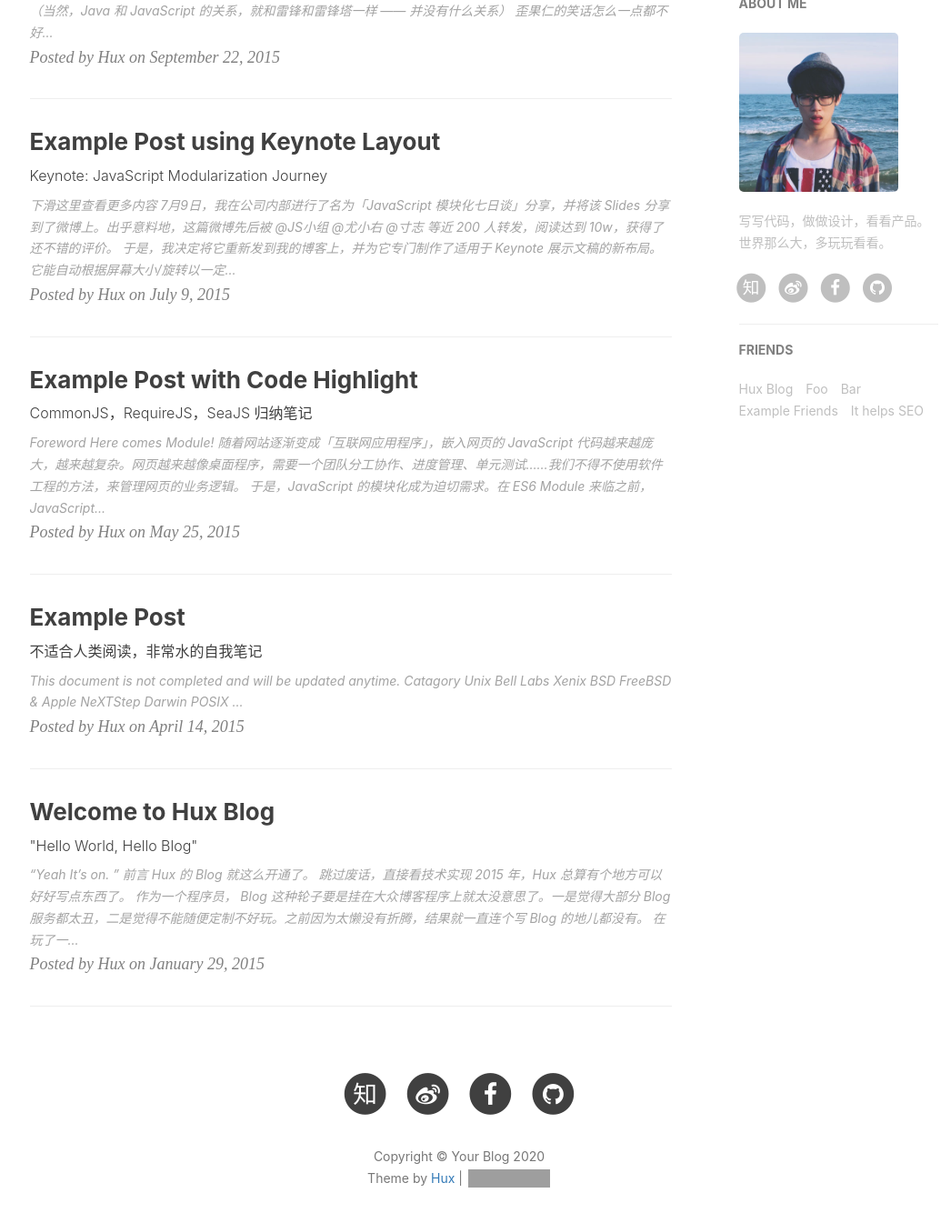
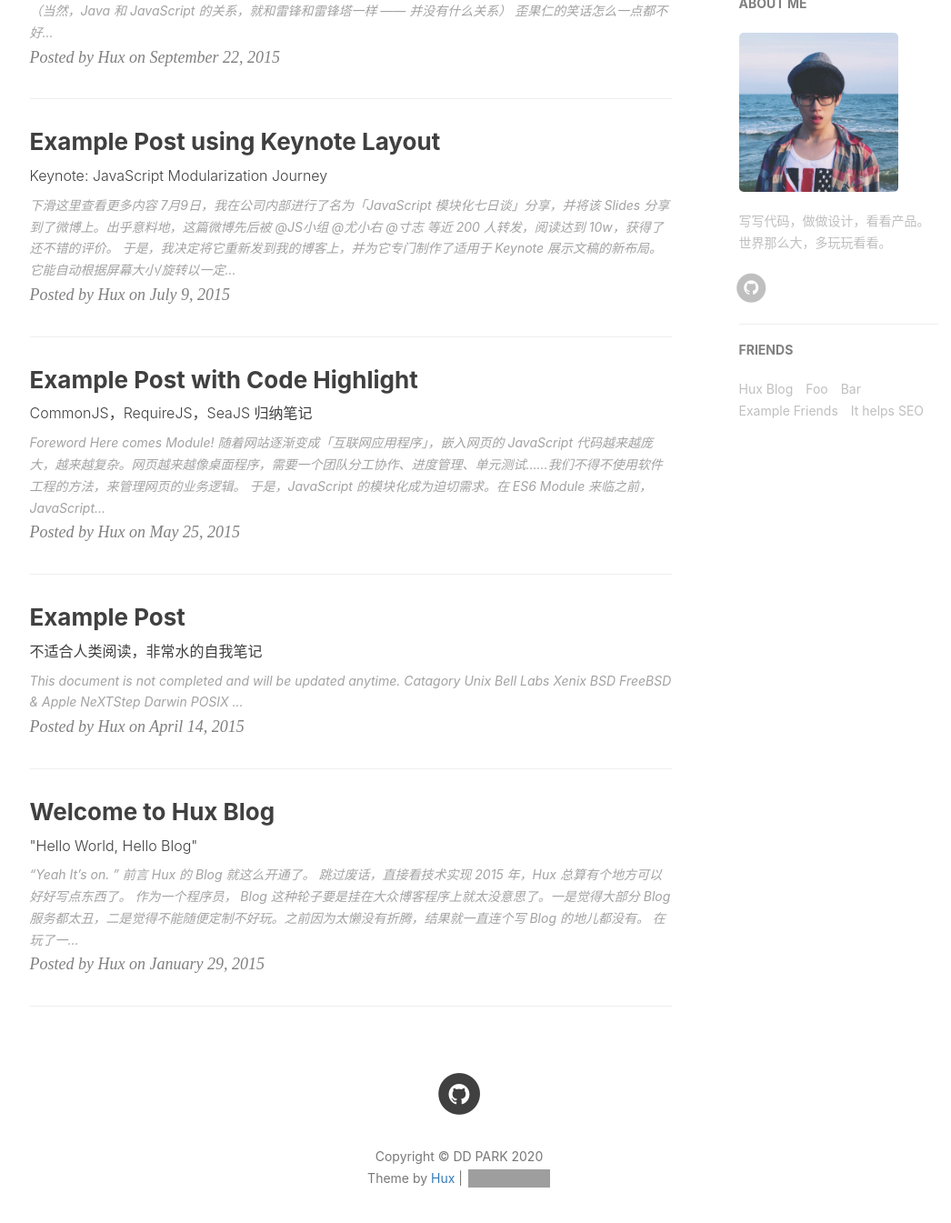
Before and after one commit to DangoWang/DangoWang.github.io, a Jekyll site: the page built from index.html, in a window 1280 px wide and 1400 px high, scrolled down 590 px. Shown: the top 1345 px of the window at 91% size, without its empty margins (135-1181 px from the left). Built offline with Jekyll 4.4.1, drawn with Linux system fonts in a browser that asks for light colours; nearby versions of some CDN libraries; the list of posts is cut into pages by our own code; comment, search, counter and statistics services are not loaded; some of the changed lines change nothing that is shown; some of the changed text lies outside the part shown; grey boxes are pictures that could not be loaded.

Commit message:
initialize

```diff
--- a/_config.yml
+++ b/_config.yml
@@ -1,23 +1,23 @@
 # Site settings
-title: Your Blog
+title: DD PARK
 SEOTitle: 东浩的微博 |  DD PARK
 header-img: img/home-bg.jpg
 email: dd.parkhere@gmail.com
-description: ""
+description: "不知道怎么变强，就随便记录一下。"
 keyword: ""
-url: "ddpark.xyz"              # your host, for absolute URL
-baseurl: ""         # for example, '/blog' if your blog hosted on 'host/blog'
+#url: "ddpark.xyz"              # your host, for absolute URL
+#baseurl: ""         # for example, '/blog' if your blog hosted on 'host/blog'
 timezone: CN
 
 
 
 # SNS settings
 RSS: false
-weibo_username:     huxpro
-zhihu_username:     huxpro
+#weibo_username:     huxpro
+#zhihu_username:     huxpro
 github_username:    DangoWang
 #twitter_username:  huxpro
-facebook_username:  huxpro
+#facebook_username:  huxpro
 
 
 
```
